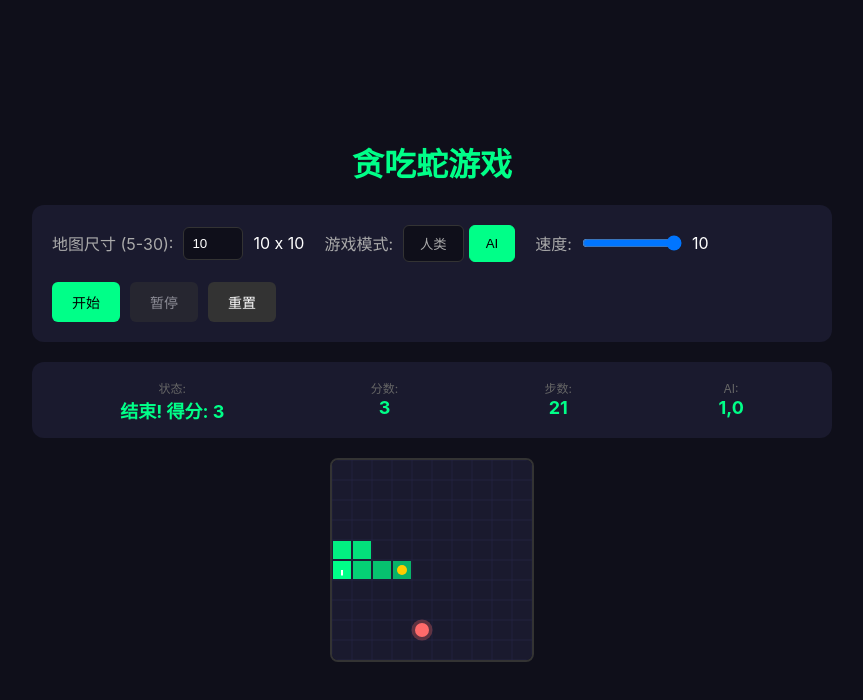
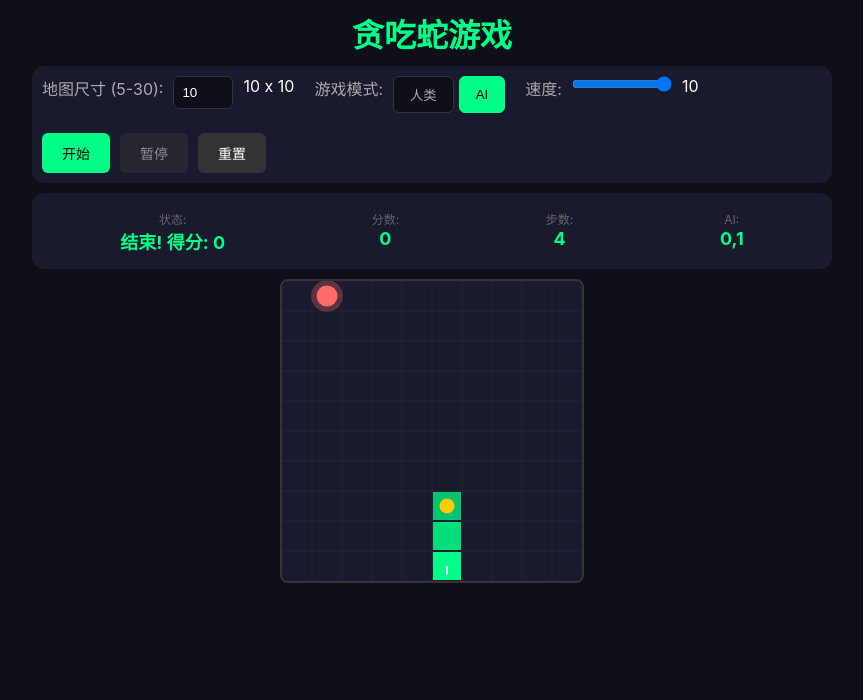
Before and after one commit to superchangme/snake-ai-algorithm, a website built with Vite: page frontend/index.html in a window 1280 px wide. Both pictures are taken after a click on the button "开始". Shown: the whole page, without its empty margins (208-1071 px from the left). Built offline with nearby package versions, Linux system fonts and the light colour scheme; files whose address does not match are found by name.

Commit message:
fix: 修复食物生成逻辑和满分判定
- Game.ts: placeFood() 改为遍历所有格子找空位，避免随机采样漏掉空位
- Game.ts: 考虑 growPending 正确计算 effectiveLength
- renderer.ts: 游戏胜利时不再绘制食物，避免红点残留
- cellSize: 20 -> 30 调大画布

```diff
--- a/frontend/src/algorithms/AIController.ts
+++ b/frontend/src/algorithms/AIController.ts
@@ -5,16 +5,43 @@ import { Food } from '../models/Food';
 export class AIController {
   private mapWidth: number;
   private mapHeight: number;
-  private apiUrl: string = 'http://localhost:8087/api/move';
+  private apiUrl: string = 'http://localhost:8087';
   private lastRequestTime: number = 0;
-  private cachedDirection: Direction = { x: 0, y: -1 };
+  private cachedDirection: Direction = { x: 0, y: 1 }; // 默认向下
   private requestCount: number = 0;
-  private lastMoveTime: number = 0;
+  private gameId: string = '';
 
   constructor(width: number, height: number) {
     this.mapWidth = width;
     this.mapHeight = height;
-    this.lastMoveTime = Date.now();
+  }
+
+  // 初始化 - 调用后端 /init 获取 game_id
+  async init(snake: Snake): Promise<void> {
+    try {
+      const snakeBody = snake.body.map(p => ({ x: p.x, y: p.y }));
+      const head = snakeBody[0];
+      const body = snakeBody.slice(1);
+
+      const response = await fetch(this.apiUrl + '/init', {
+        method: 'POST',
+        headers: { 'Content-Type': 'application/json' },
+        body: JSON.stringify({
+          size: this.mapWidth,
+          headX: head.x,
+          headY: head.y,
+          body: body
+        })
+      });
+
+      if (response.ok) {
+        const data = await response.json();
+        this.gameId = data.game_id || '';
+        console.log('[AI] Initialized with game_id:', this.gameId);
+      }
+    } catch (e) {
+      console.error('AI init failed:', e);
+    }
   }
 
   async getNextDirection(
@@ -22,26 +49,25 @@ export class AIController {
     food: Food,
     obstacles: Set<string>
   ): Promise<Direction> {
-    const now = Date.now();
-
-    // Rate limiting - only call API every 100ms max
-    if (now - this.lastRequestTime < 100) {
-      return this.cachedDirection;
-    }
-
+    // Always call API for fresh direction
     try {
       const snakeBody = snake.body.map(p => ({ x: p.x, y: p.y }));
       const foodPos = food.getPosition();
 
-      const response = await fetch(this.apiUrl, {
+      // 转换参数格式以匹配后端期望
+      const head = snakeBody[0];
+      const body = snakeBody.slice(1);
+
+      const response = await fetch(this.apiUrl + '/move', {
         method: 'POST',
         headers: { 'Content-Type': 'application/json' },
         body: JSON.stringify({
-          snake: snakeBody,
-          food: { x: foodPos.x, y: foodPos.y },
-          width: this.mapWidth,
-          height: this.mapHeight,
-          step: this.requestCount++
+          headX: head.x,
+          headY: head.y,
+          body: body,
+          foodX: foodPos.x,
+          foodY: foodPos.y,
+          size: this.mapWidth
         })
       });
 
@@ -51,13 +77,17 @@ export class AIController {
       }
 
       const data = await response.json();
-      this.lastRequestTime = now;
+      // timestamp
 
       if (data.direction) {
-        this.cachedDirection = {
-          x: data.direction.x,
-          y: data.direction.y
+        // 后端返回字符串 "UP", "DOWN", "LEFT", "RIGHT"
+        const dirMap: Record<string, Direction> = {
+          'UP': { x: 0, y: -1 },
+          'DOWN': { x: 0, y: 1 },
+          'LEFT': { x: -1, y: 0 },
+          'RIGHT': { x: 1, y: 0 }
         };
+        this.cachedDirection = dirMap[data.direction] || { x: 0, y: 1 };
       }
 
       return this.cachedDirection;
@@ -87,6 +117,34 @@ export class AIController {
 
     return currentDir;
   }
+
+  // 游戏结束通知后端
+  async gameOver(score: number, steps: number, reason: string, x: number, y: number): Promise<void> {
+    try {
+      const response = await fetch(this.apiUrl + '/gameover', {
+        method: 'POST',
+        headers: { 'Content-Type': 'application/json' },
+        body: JSON.stringify({
+          game_id: this.gameId,  // 传入 game_id
+          score: score,
+          steps: steps,
+          food_eaten: score,
+          death_reason: reason,
+          death_x: x,
+          death_y: y
+        })
+      });
+
+      if (response.ok) {
+        const data = await response.json();
+        console.log('[AI] GameOver recorded:', data);
+      } else {
+        console.error('GameOver failed:', response.status);
+      }
+    } catch (e) {
+      console.error('gameOver API failed:', e);
+    }
+  }
 }
 
 export function logGameEnd(score: number, steps: number, reason: string): void {
--- a/frontend/src/main.ts
+++ b/frontend/src/main.ts
@@ -31,7 +31,7 @@ let loopId = 0;
 function initCanvas(): void {
   const gridSize = parseInt(mapSizeInput.value);
   // 增大单元格尺寸
-  const cellSize = Math.max(20, Math.min(30, 600 / gridSize));
+  const cellSize = Math.max(30, Math.min(40, 800 / gridSize));
   const canvasSize = cellSize * gridSize;
 
   canvas.width = canvasSize;
--- a/frontend/src/models/Game.ts
+++ b/frontend/src/models/Game.ts
@@ -7,7 +7,7 @@ export class Game {
   ctx: CanvasRenderingContext2D;
   width: number;
   height: number;
-  cellSize: number = 20;
+  cellSize: number = 30;
 
   snake: Snake;
   food: Food;
@@ -42,34 +42,41 @@ export class Game {
   }
 
   private placeFood(): void {
-    // 先检查是否已满分（蛇身占满所有格子）
-    if (this.snake.body.length >= this.width * this.height) {
+    // 先检查是否已满分（蛇身占满所有格子，考虑 growPending）
+    const effectiveLength = this.snake.body.length + this.snake.growPending;
+    const totalCells = this.width * this.height;
+
+    if (effectiveLength >= totalCells) {
       this.isWon = true;
       this.isOver = true;
       this.isRunning = false;
       return;
     }
 
-    let x: number, y: number;
-    let attempts = 0;
-    const maxAttempts = this.width * this.height;
+    // 直接遍历找空位，而不是随机
+    const emptyCells: Array<{x: number, y: number}> = [];
 
-    while (attempts < maxAttempts) {
-      x = Math.floor(Math.random() * this.width);
-      y = Math.floor(Math.random() * this.height);
-
+    for (let x = 0; x < this.width; x++) {
+      for (let y = 0; y < this.height; y++) {
         if (!this.snake.contains({ x, y }) &&
             !Array.from(this.obstacles).some(o => o === `${x},${y}`)) {
-        this.food.setPosition(x, y);
-        return;
+          emptyCells.push({ x, y });
         }
-      attempts++;
+      }
     }
 
-    // 没找到空位，判定为满分
+    // 如果没有空位，判定满分
+    if (emptyCells.length === 0) {
       this.isWon = true;
       this.isOver = true;
       this.isRunning = false;
+      return;
+    }
+
+    // 从空位中随机选择一个
+    const randomIndex = Math.floor(Math.random() * emptyCells.length);
+    const { x, y } = emptyCells[randomIndex];
+    this.food.setPosition(x, y);
   }
 
   private getMaxScore(): number {
@@ -101,7 +108,7 @@ export class Game {
     }
 
     // 检查是否撞自己
-    const bodyWithoutTail = this.snake.body.slice(0, -1); // 不包括尾巴
+    const bodyWithoutTail = this.snake.body.slice(0, -1);
     if (bodyWithoutTail.some(seg => seg.x === nextX && seg.y === nextY)) {
       this.isOver = true;
       this.isRunning = false;
@@ -114,8 +121,13 @@ export class Game {
     if (ateFood) {
       this.snake.grow();
       this.score++;
+    }
 
-      // 检查是否满分 - 考虑 growPending，蛇移动后会变长
+    // 先移动蛇（即使吃到食物也要移动）
+    this.snake.move();
+    this.steps++;
+
+    // 移动后再检查是否满分
     const effectiveLength = this.snake.body.length + this.snake.growPending;
     if (effectiveLength >= this.width * this.height) {
       this.isWon = true;
@@ -124,13 +136,10 @@ export class Game {
       return;
     }
 
-      // 放置新食物
+    // 只有未满分时才放置新食物
+    if (ateFood) {
       this.placeFood();
     }
-
-    // 最后才移动蛇
-    this.snake.move();
-    this.steps++;
   }
 
   setDirection(dir: Direction): void {
--- a/frontend/src/models/Snake.ts
+++ b/frontend/src/models/Snake.ts
@@ -9,10 +9,11 @@ export class Snake {
   constructor(startX: number, startY: number, length: number = 3) {
     this.body = [];
     for (let i = 0; i < length; i++) {
-      this.body.push({ x: startX, y: startY + i });
+      // Body extends in opposite direction of movement (DOWN = y-1, y-2...)
+      this.body.push({ x: startX, y: startY - i });
     }
-    this.direction = { x: 0, y: -1 };
-    this.nextDirection = { x: 0, y: -1 };
+    this.direction = { x: 0, y: 1 };
+    this.nextDirection = { x: 0, y: 1 };
   }
 
   getHead(): Coordinate {
--- a/frontend/src/renderer.ts
+++ b/frontend/src/renderer.ts
@@ -39,9 +39,9 @@ export class Renderer {
       this.ctx.stroke();
     }
 
-    // Draw food
+    // Draw food only if game is not won
     const food = game.getFood();
-    this.drawFood(food.getPosition());
+    if (!game.isWon) { this.drawFood(food.getPosition()); }
 
     // Draw snake
     this.drawSnake(game);
--- a/frontend/src/style.css
+++ b/frontend/src/style.css
@@ -11,8 +11,8 @@ body {
   min-height: 100vh;
   display: flex;
   justify-content: center;
-  align-items: center;
-  padding: 20px;
+  align-items: flex-start;
+  padding: 10px;
 }
 
 .container {
@@ -21,7 +21,7 @@ body {
 
 h1 {
   text-align: center;
-  margin-bottom: 20px;
+  margin-bottom: 10px;
   color: #00ff88;
   font-size: 2rem;
 }
@@ -29,17 +29,17 @@ h1 {
 .control-panel {
   background: #1a1a2e;
   border-radius: 12px;
-  padding: 20px;
-  margin-bottom: 20px;
+  padding: 10px;
+  margin-bottom: 10px;
   display: flex;
   flex-wrap: wrap;
   gap: 20px;
-  align-items: center;
+  align-items: flex-start;
 }
 
 .control-group {
   display: flex;
-  align-items: center;
+  align-items: flex-start;
   gap: 10px;
 }
 
@@ -109,7 +109,7 @@ input[type="range"] {
   background: #1a1a2e;
   padding: 15px;
   border-radius: 12px;
-  margin-bottom: 20px;
+  margin-bottom: 10px;
 }
 
 .info-item {
```
Lines whose indentation alone changed are shown as unchanged.
